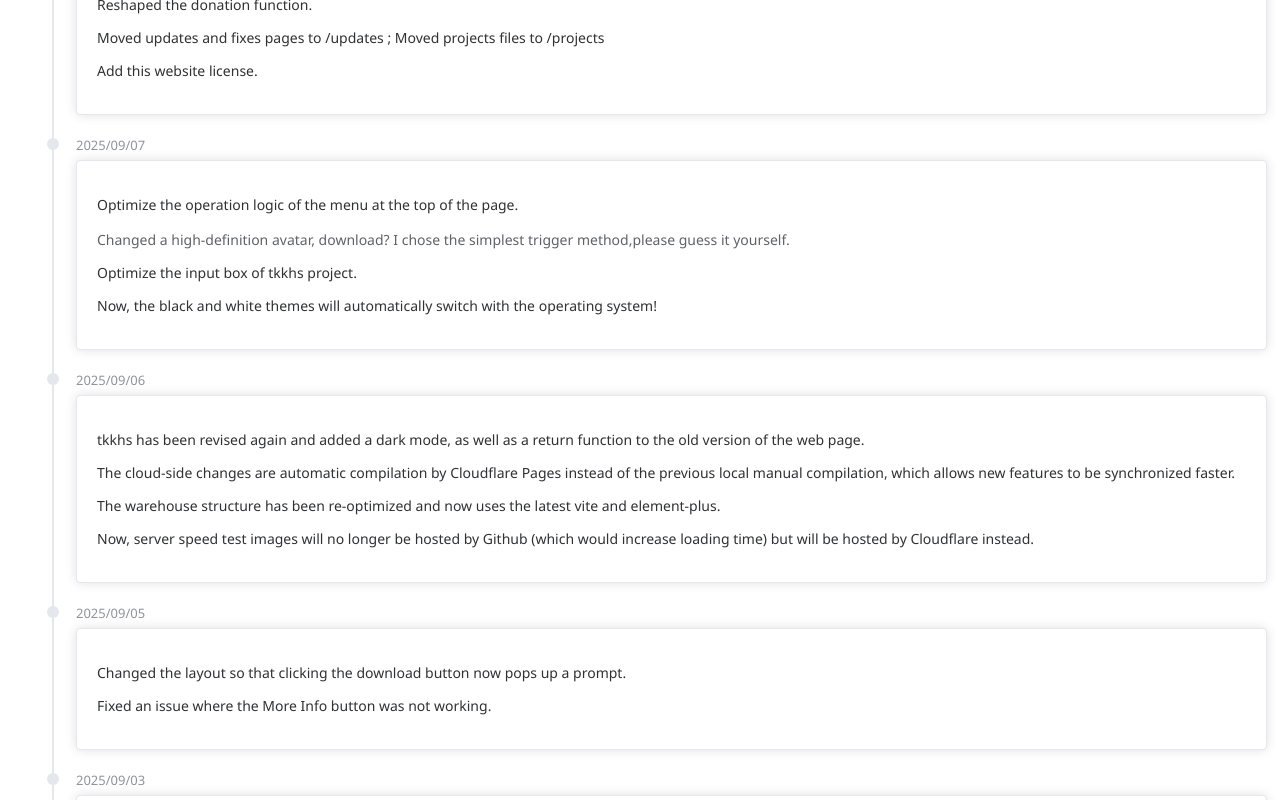
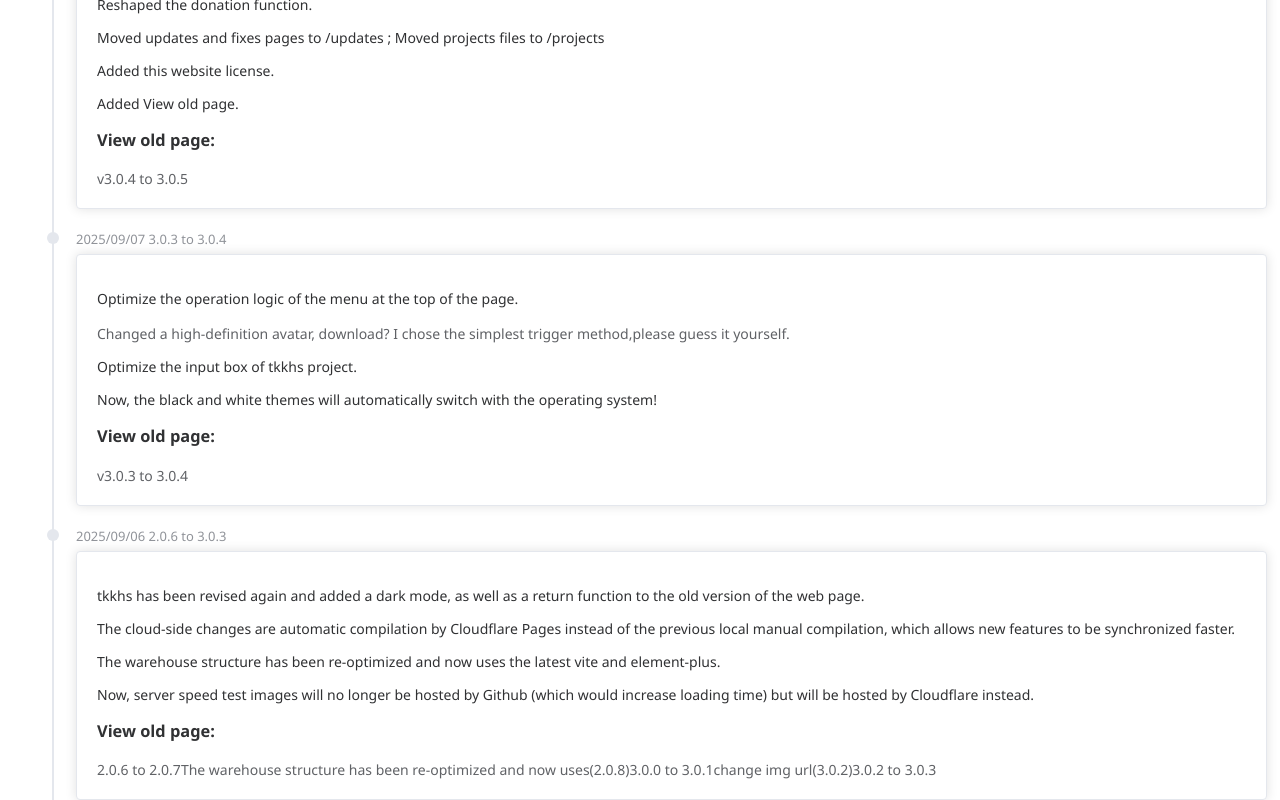
Before and after one commit to mokanove/867678.xyz, a Vue app: page /updates in a window 1280 px wide. Shown: the part 260-1060 px from the top of the page. Built offline with nearby package versions, Linux system fonts and the light colour scheme.

Commit message:
3.0.5 to 3.0.6

```diff
--- a/package.json
+++ b/package.json
@@ -1,7 +1,7 @@
 {
   "name": "867678.xyz",
   "private": true,
-  "version": "3.0.5",
+  "version": "3.0.6",
   "type": "module",
   "scripts": {
     "dev": "vite",
--- a/src/views/updates.vue
+++ b/src/views/updates.vue
@@ -6,29 +6,40 @@
   </el-page-header>
 <h2>Updates and Fixeds</h2>
     <el-timeline style="max-width: 100%">
-     <el-timeline-item timestamp="2025/09/08" placement="top">
+     <el-timeline-item timestamp="2025/09/08 3.0.4 to 3.0.6" placement="top">
       <el-card>
         <p>Split page jump logic & css code into a single file.</p>
         <p>Reshaped the donation function.</p>
         <p>Moved updates and fixes pages to /updates ; Moved projects files to /projects</p>
-        <p>Add this website license.</p>
+        <p>Added this website license.</p>
+        <p>Added View old page.</p>
+        <h3>View old page:</h3>
+        <el-link href="https://e339ffeb.867678.pages.dev/" target="_blank">v3.0.4 to 3.0.5</el-link>
       </el-card>
       </el-timeline-item>
-      <el-timeline-item timestamp="2025/09/07" placement="top">
+      <el-timeline-item timestamp="2025/09/07 3.0.3 to 3.0.4" placement="top">
       <el-card>
         <p>Optimize the operation logic of the menu at the top of the page.</p>
         <el-link href="https://s.867678.xyz/n/fac.kra" target="_blank">Changed a high-definition avatar, download? I chose the simplest trigger method,</el-link>
         <el-link href="https://s.867678.xyz/n/fac5.kra" target="_blank">please guess it yourself.</el-link>
         <p>Optimize the input box of tkkhs project.</p>
         <p>Now, the black and white themes will automatically switch with the operating system!</p>
+        <h3>View old page:</h3>
+        <el-link href="https://f537eb87.867678.pages.dev/" target="_blank">v3.0.3 to 3.0.4</el-link>
       </el-card>
       </el-timeline-item>
-       <el-timeline-item timestamp="2025/09/06" placement="top">
+       <el-timeline-item timestamp="2025/09/06 2.0.6 to 3.0.3" placement="top">
       <el-card>
         <p>tkkhs has been revised again and added a dark mode, as well as a return function to the old version of the web page.</p>
         <p>The cloud-side changes are automatic compilation by Cloudflare Pages instead of the previous local manual compilation, which allows new features to be synchronized faster.</p>
         <p>The warehouse structure has been re-optimized and now uses the latest vite and element-plus.</p>
         <p>Now, server speed test images will no longer be hosted by Github (which would increase loading time) but will be hosted by Cloudflare instead.</p>
+        <h3>View old page:</h3>
+        <el-link href="https://fa1b2e38.867678.pages.dev/" target="_blank">2.0.6 to 2.0.7</el-link>
+        <el-link href="https://e6bbd64b.867678.pages.dev/" target="_blank">The warehouse structure has been re-optimized and now uses(2.0.8)</el-link>
+        <el-link href="https://1c461238.867678.pages.dev/" target="_blank">3.0.0 to 3.0.1</el-link>
+        <el-link href="https://75036423.867678.pages.dev/" target="_blank">change img url(3.0.2)</el-link>
+        <el-link href="https://1b9b163f.867678.pages.dev/" target="_blank">3.0.2 to 3.0.3</el-link>
       </el-card>
       </el-timeline-item>
       <el-timeline-item timestamp="2025/09/05" placement="top">
```
Also changed, not shown: 1 other file (tests, documents, lock files or other folders).
